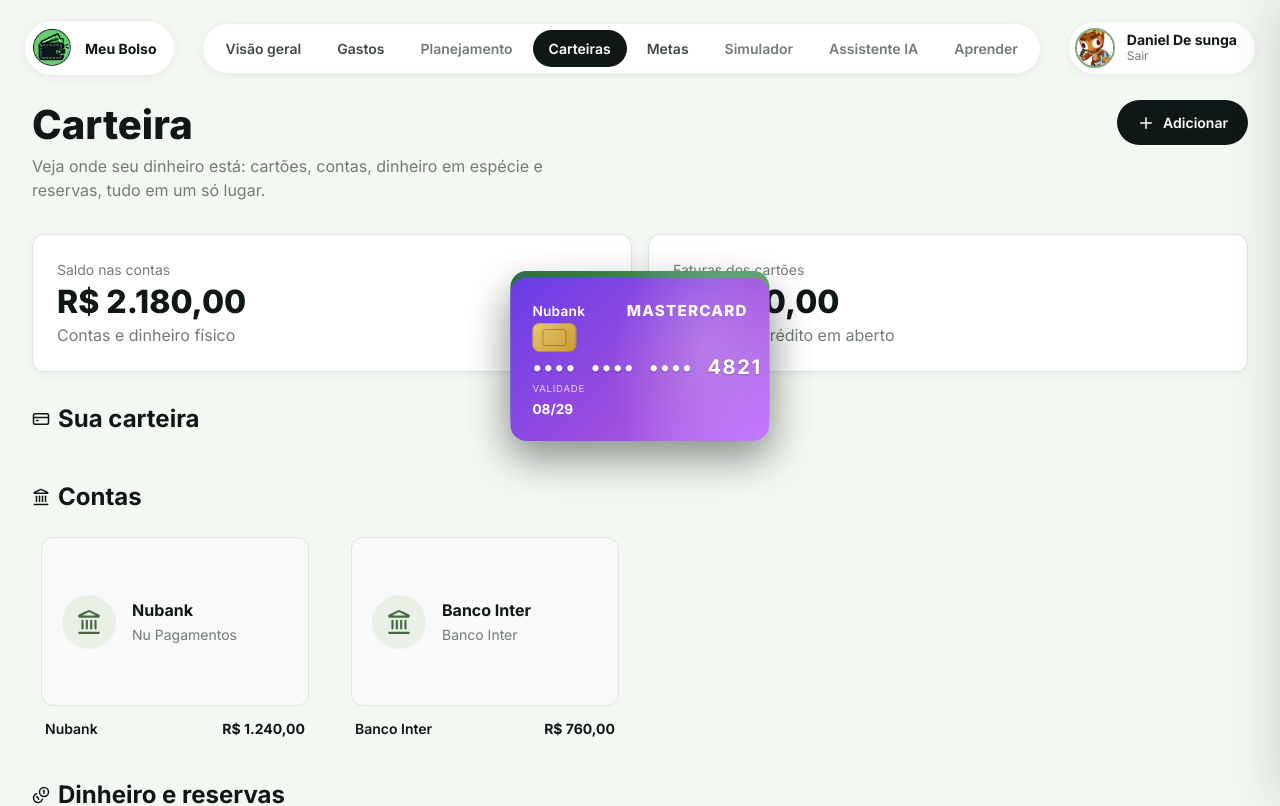
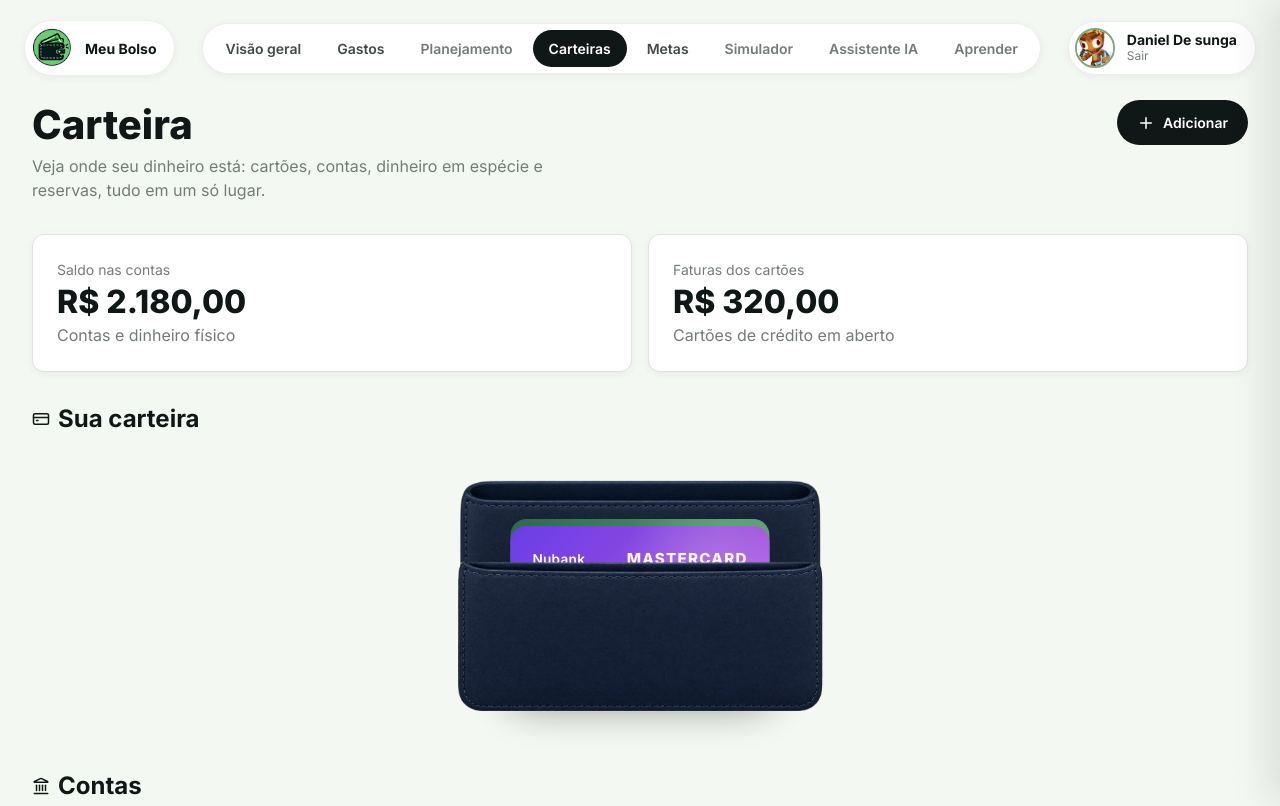
Before and after one commit to ICEI-PUC-Minas-PMGES-TI/pmg-es-2026-2-ti2-8183100-meu-bolso, a React (Vite) app in the folder Codigo/Frontend/: page /carteiras in a window 1280 px wide. Shown: the top 806 px of the page. Built offline with nearby package versions, Linux system fonts and the light colour scheme.

Commit message:
feat(carteira): passa indice do cartao selecionado para a carteira fisica

```diff
--- a/Codigo/Frontend/src/components/CarteiraFisica/CarteiraFisica.jsx
+++ b/Codigo/Frontend/src/components/CarteiraFisica/CarteiraFisica.jsx
@@ -17,22 +17,29 @@
  *
  * props:
  *  - manterAberta: boolean
+ *  - indiceSelecionado: índice do cartão selecionado (ou -1 / undefined)
  *  - children: cartões (ItemCarteira)
  */
-function CarteiraFisica({ manterAberta = false, children }) {
+function CarteiraFisica({ manterAberta = false, indiceSelecionado = -1, children }) {
   const [aberta, setAberta] = useState(false);
   const revelada = aberta || manterAberta;
+  const temSelecao = indiceSelecionado >= 0;
 
   const cartoes = Children.toArray(children);
   const total = cartoes.length;
 
   return (
     <div
-      className={`${styles.cena} ${revelada ? styles.aberta : ""}`}
+      className={`${styles.cena} ${revelada ? styles.aberta : ""} ${
+        temSelecao ? styles.comSelecao : ""
+      }`}
       onMouseEnter={() => setAberta(true)}
       onMouseLeave={() => setAberta(false)}
       onClick={() => setAberta((v) => !v)}
     >
+      {/* .carteira mantém a proporção das imagens; o espaço para o cartão
+          elevado é reservado pelo padding-top da .cena (layout real). */}
+      <div className={styles.carteira}>
         {/* Camada 1: corpo da carteira (fundo) */}
         <img
           className={styles.corpo}
@@ -47,7 +54,13 @@
             calcular o leque de forma adaptável ao número de cartões. */}
         <div className={styles.leque} style={{ "--n": total }}>
           {cartoes.map((cartao, i) => (
-          <div key={cartao.key ?? i} className={styles.slot} style={{ "--i": i }}>
+            <div
+              key={cartao.key ?? i}
+              className={`${styles.slot} ${
+                i === indiceSelecionado ? styles.slotSelecionado : ""
+              }`}
+              style={{ "--i": i }}
+            >
               {cartao}
             </div>
           ))}
@@ -62,6 +75,7 @@
           draggable="false"
         />
       </div>
+    </div>
   );
 }
 
--- a/Codigo/Frontend/src/pages/Carteiras/Carteiras.jsx
+++ b/Codigo/Frontend/src/pages/Carteiras/Carteiras.jsx
@@ -197,6 +197,7 @@
         ) : (
           <CarteiraFisica
             manterAberta={cartoes.some((c) => c.id === itemSelecionado?.id)}
+            indiceSelecionado={cartoes.findIndex((c) => c.id === itemSelecionado?.id)}
           >
             {cartoes.map((item) => (
               <ItemCarteira
```
Lines whose indentation alone changed are shown as unchanged.
